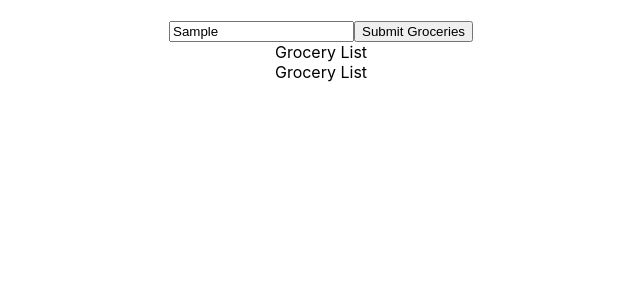
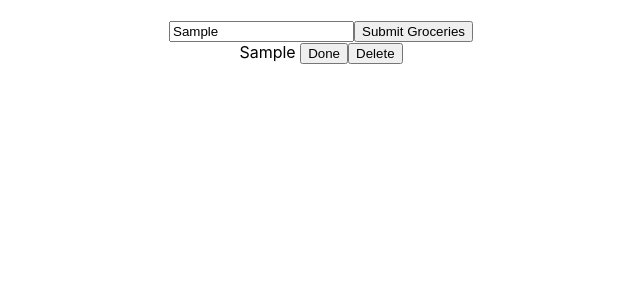
Before and after one commit to gbj1220/grocery-list-completed, a React (Create React App) app in the folder grocery-list-completed/: page / in a window 1280 px wide. Both pictures are taken after typing "Sample" into the empty fields and a click on the button "Submit Groceries". Shown: the top 300 px of the page, without its empty margins (319-959 px from the left). Built offline with nearby package versions, Linux system fonts and the light colour scheme.

Commit message:
Completed Assignment

```diff
--- a/grocery-list-completed/src/App.js
+++ b/grocery-list-completed/src/App.js
@@ -1,33 +1,79 @@
 import React, { useEffect, useState } from "react";
+import { UserInputContext, GroceryListItemContext } from "./context";
+import { v4 as uuidv4 } from "uuid";
+
 import "./App.css";
 
 import UserInput from "./UserInput";
 import GroceryListItem from "./GroceryListItem";
 
-const dummyData = [
-  {
-    id: 1,
-    item: "bananas",
-  },
-  {
-    id: 2,
-    item: "apple",
-  },
-];
+function App() {
+  const initialItems = window.localStorage.getItem("items")
+    ? JSON.parse(window.localStorage.getItem("items"))
+    : [];
 
-function App() {
-  const [groceryItem, setGroceryItem] = useState(dummyData);
+  const [groceryItem, setGroceryItem] = useState(initialItems);
+
+  function addItem(item) {
+    let newAddedItem = [
+      ...groceryItem,
+      {
+        id: uuidv4(),
+        item,
+        isCompleted: false,
+      },
+    ];
+
+    setGroceryItem(newAddedItem);
+  }
+
+  function deleteItem(id) {
+    let nonDeletedItems = groceryItem.filter((item) => {
+      if (item.id !== id) {
+        return item;
+      }
+    });
+    setGroceryItem(nonDeletedItems);
+  }
+
+  function lineThrough(id) {
+    let newArray = groceryItem.map((item) => {
+      if (item.id === id) {
+        item.isCompleted = !item.isCompleted;
+      }
+      return item;
+    });
+    setGroceryItem(newArray);
+  }
 
   function showUserInput() {
-    return <UserInput />;
+    return (
+      <UserInputContext.Provider value={{ addItem }}>
+        <UserInput />
+      </UserInputContext.Provider>
+    );
   }
 
   function showGroceries() {
-    return groceryItem.map((x) => {
-      return <GroceryListItem key={x.id} />;
+    return groceryItem.map((item) => {
+      return (
+        <GroceryListItemContext.Provider
+          key={item.id}
+          value={{
+            groceryItem: item,
+            deleteItem,
+            lineThrough,
+          }}
+        >
+          <GroceryListItem />
+        </GroceryListItemContext.Provider>
+      );
     });
   }
-  console.log(groceryItem);
+
+  useEffect(() => {
+    window.localStorage.setItem("items", JSON.stringify(groceryItem));
+  }, [groceryItem]);
 
   return (
     <div className='App'>
--- a/grocery-list-completed/src/GroceryListItem.js
+++ b/grocery-list-completed/src/GroceryListItem.js
@@ -1,7 +1,22 @@
-import React from "react";
+import React, { useContext } from "react";
+import { GroceryListItemContext } from "./context";
 
 function GroceryListItem() {
-  return <div>Grocery List</div>;
+  const {
+    groceryItem: { id, item, isCompleted },
+    deleteItem,
+    lineThrough,
+  } = useContext(GroceryListItemContext);
+
+  return (
+    <div>
+      <span style={{ textDecoration: isCompleted ? "line-through" : "" }}>
+        {item}
+      </span>{" "}
+      <button onClick={() => lineThrough(id)}>Done</button>
+      <button onClick={() => deleteItem(id)}>Delete</button>
+    </div>
+  );
 }
 
 export default GroceryListItem;
--- a/grocery-list-completed/src/UserInput.js
+++ b/grocery-list-completed/src/UserInput.js
@@ -1,13 +1,23 @@
-import React from "react";
+import React, { useState, useContext } from "react";
+import { UserInputContext } from "./context";
 
 function UserInput() {
+  const { addItem, deleteItem } = useContext(UserInputContext);
+
+  const [item, setItem] = useState("");
+
   function handleUserSubmit(event) {
     event.preventDefault();
+    addItem(item);
   }
 
   return (
     <form onSubmit={handleUserSubmit}>
-      <input type='text' />
+      <input
+        type='text'
+        value={item}
+        onChange={(e) => setItem(e.target.value)}
+      />
       <button type='submit'>Submit Groceries</button>
     </form>
   );
--- /dev/null
+++ b/grocery-list-completed/src/context.js
@@ -0,0 +1,4 @@
+import React from "react";
+
+export const UserInputContext = React.createContext({});
+export const GroceryListItemContext = React.createContext({});
```
